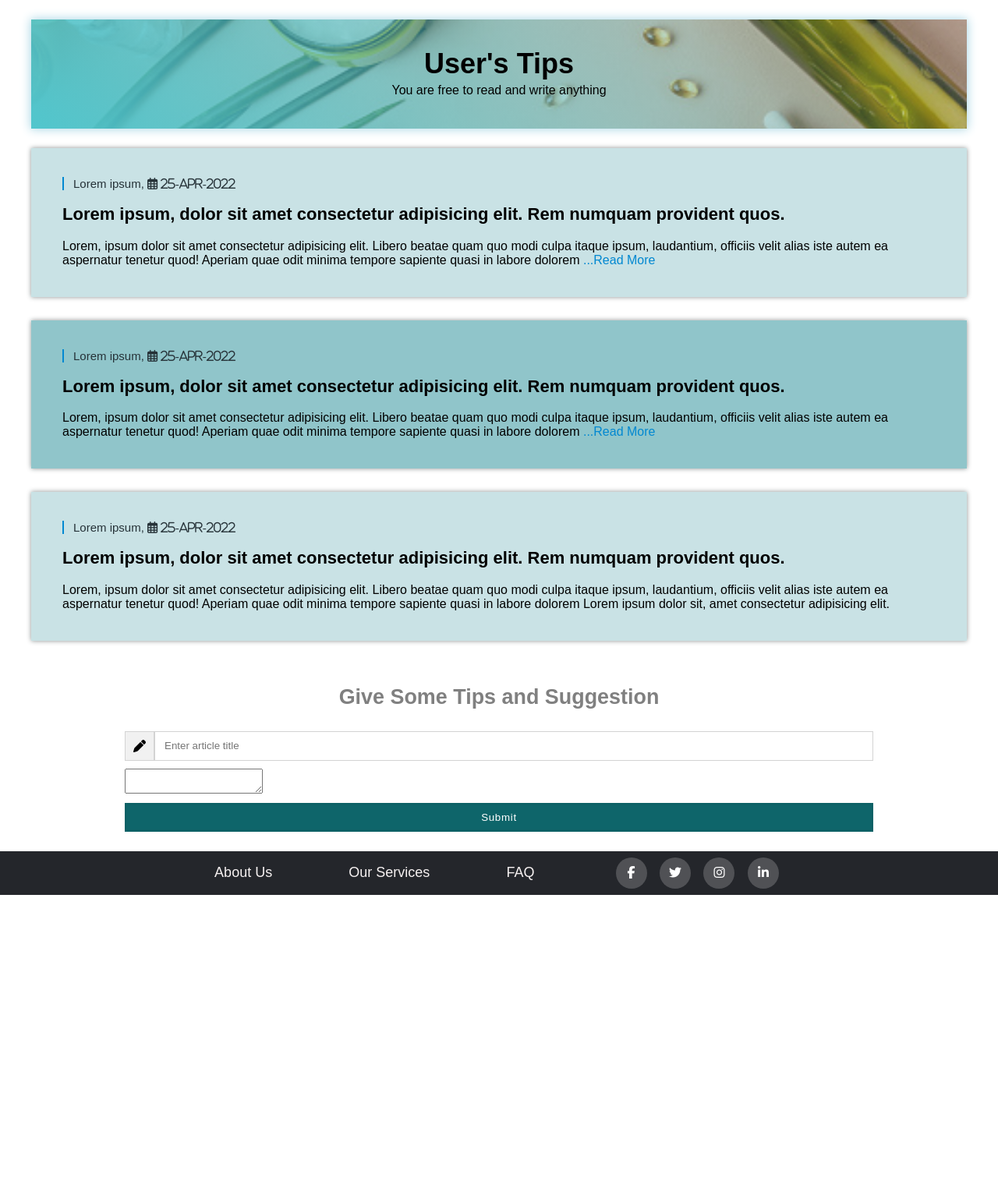
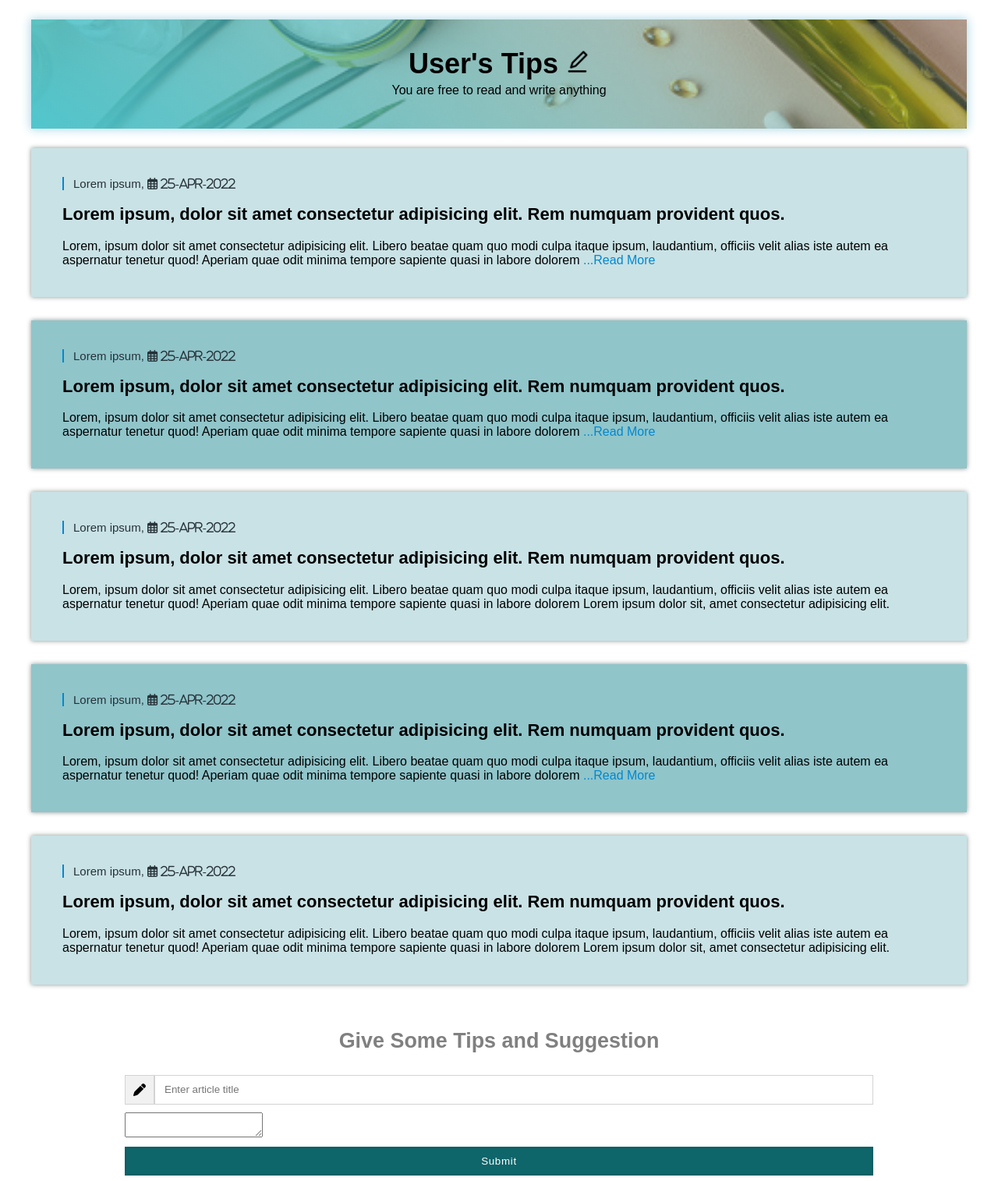
Before and after one commit to RaRaRiSa-R/Wellness-Train, a PHP site: the page made by tips&suggestion.php in a window 1280 px wide. Shown: the part 51-1566 px from the top of the page at 78% size. Before the commit the page ends 1199 px from the top, so only its background shows below. Run offline with PHP 8.4, Linux system fonts and the light colour scheme; some libraries are stand-ins or nearby versions.

Commit message:
User's tips page design

```diff
--- a/css/tips&suggestion.css
+++ b/css/tips&suggestion.css
@@ -110,3 +110,46 @@ form{
     border: solid 3px #0d0c0c0a;
     letter-spacing: 0.7px;
 }
+
+/* Tooltip Css */
+.tooltip {
+    position: relative;
+    display: inline-block;
+    cursor: pointer;
+  }
+
+  .tooltip .tooltiptext {
+    visibility: hidden;
+    width: 120px;
+    background-color: #00000099;
+    color: #cecaca;
+    text-align: center;
+    border-radius: 6px;
+    padding: 7px 0;
+    position: absolute;
+    z-index: 1;
+    top: 0px;
+    left: 134%;
+    font-size: 14px;
+  }
+
+  .tooltip .tooltiptext::after {
+    content: "";
+    position: absolute;
+    top: 50%;
+    right: 100%;
+    margin-top: -5px;
+    border-width: 5px;
+    border-style: solid;
+    border-color: transparent #00000099 transparent transparent;
+  }
+  .tooltip:hover .tooltiptext {
+    visibility: visible;
+  }
+
+  .user-tips .items:nth-child(odd){
+    background-color: #50a3ab4f;
+  }
+  .user-tips .items:nth-child(even){
+    background-color: #50a3aba1;
+  }
--- a/tips&suggestion.php
+++ b/tips&suggestion.php
@@ -54,7 +54,7 @@ if(isset($_POST['submit'])){
     ?>
     <section>
         <div class="heading">
-            <h1>User's Tips</h1>
+            <h1>User's Tips <span onclick="scrollToBottom();" class="tooltip"><img src="images/icons/writing.png" style="width: 30px; height: 30px;"/><span class="tooltiptext">Write Tips</span></span></h1>
             <p>You are free to read and write anything</p>
         </div>
         <div class="user-tips">
@@ -71,7 +71,33 @@ if(isset($_POST['submit'])){
                     <span class="read-more-btn">...Read More</span>
                 </p>
             </div>
-            <div class="items bg2">
+            <div class="items">
+                <div class="user-name">
+                    <p>Lorem ipsum, <span class="far fa-calendar-alt"> 25-Apr-2022</span></p>
+                </div>
+                <h2>Lorem ipsum, dolor sit amet consectetur adipisicing elit. Rem numquam provident quos.</h2>
+                <p>
+                    Lorem, ipsum dolor sit amet consectetur adipisicing elit. Libero beatae quam quo modi culpa itaque ipsum, laudantium, officiis velit alias iste autem ea aspernatur tenetur quod! Aperiam quae odit minima tempore sapiente quasi in labore dolorem
+                    <span class="read-more-text">
+                        Lorem ipsum dolor sit amet consectetur adipisicing elit. Debitis voluptate reprehenderit perferendis?Lorem ipsum dolor, sit amet jdksj. Lorem ipsum dolor sit amet consectetur adipisicing elit. Architecto placeat cupiditate libero! Lorem ipsum dolor sit amet, consectetur adipisicing elit. Odio eum accusamus inventore, exercitationem ut voluptate, soluta quaerat architecto, numquam ipsum hic. Ratione, ipsum dolores?
+                    </span>
+                    <span class="read-more-btn">...Read More</span>
+                </p>
+            </div>
+            <div class="items">
+                <div class="user-name">
+                    <p>Lorem ipsum, <span class="far fa-calendar-alt"> 25-Apr-2022</span></p>
+                </div>
+                <h2>Lorem ipsum, dolor sit amet consectetur adipisicing elit. Rem numquam provident quos.</h2>
+                <p>
+                    Lorem, ipsum dolor sit amet consectetur adipisicing elit. Libero beatae quam quo modi culpa itaque ipsum, laudantium, officiis velit alias iste autem ea aspernatur tenetur quod! Aperiam quae odit minima tempore sapiente quasi in labore dolorem Lorem ipsum dolor sit, amet consectetur adipisicing elit.
+                    <!-- <span class="read-more-text">
+                        Lorem ipsum dolor sit amet consectetur adipisicing elit. Debitis voluptate reprehenderit perferendis?Lorem ipsum dolor, sit amet jdksj. Lorem ipsum dolor sit amet consectetur adipisicing elit. Architecto placeat cupiditate libero! Lorem ipsum dolor sit amet, consectetur adipisicing elit. Odio eum accusamus inventore, exercitationem ut voluptate, soluta quaerat architecto, numquam ipsum hic. Ratione, ipsum dolores?
+                    </span>
+                    <span class="read-more-btn">...Read More</span> -->
+                </p>
+            </div>
+            <div class="items">
                 <div class="user-name">
                     <p>Lorem ipsum, <span class="far fa-calendar-alt"> 25-Apr-2022</span></p>
                 </div>
@@ -120,7 +146,13 @@ if(isset($_POST['submit'])){
     <script>
         CKEDITOR.replace('editor');
     </script>
-
+    <script>
+        function scrollToBottom() {
+            window.scrollTo(0, document.body.scrollHeight);
+        }
+        history.scrollRestoration = "manual";
+        // window.onload = scrollToBottom;
+    </script>
     <!-- Script for read more button  -->
     <script type="text/javascript">
         parentContainer = document.querySelector('.user-tips');
```
Also changed, not shown: css/physical-activity.css (+12 -2 lines), images/icons/writing.png (added).
